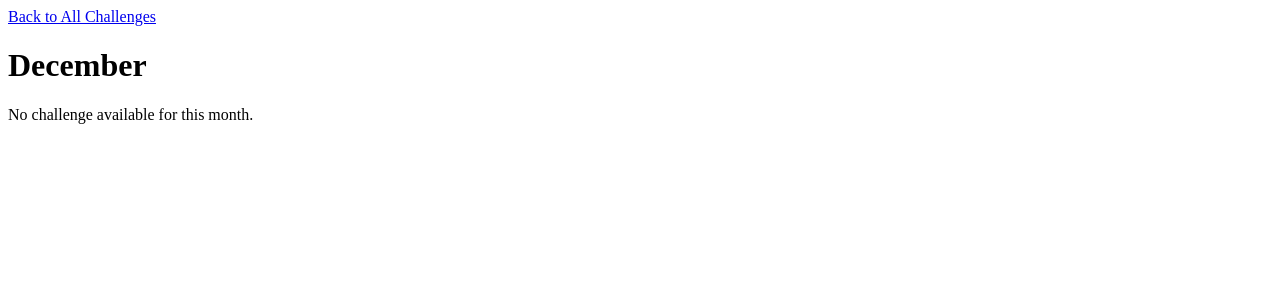
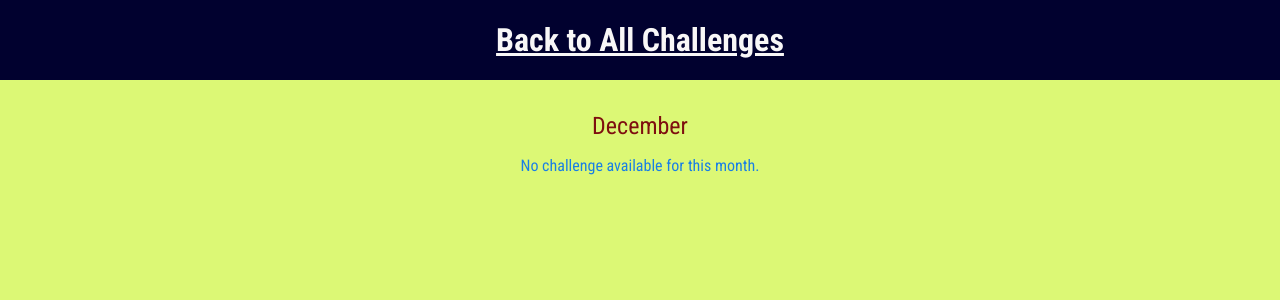
Before and after one commit to haileleulz/MONTHLY_CHALLENGES, a Django app: page /challenges/december in a window 1280 px wide. Shown: the top 300 px of the page. Run offline with Django 5.2, Linux system fonts and the light colour scheme.

Commit message:
css final commit

```diff
--- /dev/null
+++ b/challenges/static/challenges/challenge.css
@@ -0,0 +1,24 @@
+h1,
+h2 {
+  font-weight: bold;
+  text-align: center;
+  color: #2fea25;
+}
+
+
+h1 {
+  font-size: 1.5rem;
+  margin: 2rem 0 1rem 0;
+  font-weight: normal;
+  color: #7e0f0f;
+}
+
+h2 {
+  font-size: 3rem;
+  font-weight: bold;
+}
+
+.no-challenge {
+  text-align: center;
+  color: #197fe5;
+}
--- /dev/null
+++ b/challenges/static/challenges/includes/header.css
@@ -0,0 +1,24 @@
+header {
+  width: 100%;
+  height: 5rem;
+  background-color: #01012f;
+}
+
+header nav{
+  width: 100%;
+  height: 100%;
+  display: flex;
+  justify-content: center;
+  align-items: center;
+}
+
+header nav a{
+  color: #f8f7f7;
+  font-size: 2rem;
+  font-weight: bold;
+}
+
+header nav a:hover,
+header nav a:active{
+  color: #fcbf49;
+}
--- a/challenges/templates/challenges/challenge.html
+++ b/challenges/templates/challenges/challenge.html
@@ -1,4 +1,11 @@
 {% extends 'base.html' %}
+{% load static %}
+
+{% block css_files %}
+  <link rel="stylesheet" href="{% static 'challenges/challenge.css' %}" />
+  <link rel="stylesheet" href="{% static 'challenges/includes/header.css' %}" />
+{% endblock %}
+
 
 {% block page_title %}
   {{ month_name|title }} Challenge
@@ -11,6 +18,6 @@
   {% if text %}
     <h2>{{ text }}</h2>
   {% else %}
-    <p>No challenge available for this month.</p>
+    <p class="no-challenge">No challenge available for this month.</p>
   {% endif %}
 {% endblock %}
--- a/challenges/templates/challenges/index.html
+++ b/challenges/templates/challenges/index.html
@@ -1,4 +1,10 @@
 {% extends 'base.html' %}
+{% load static %}
+
+{% block css_files %}
+  <link rel="stylesheet" href="{% static 'challenges/challenges.css' %}" />
+  <link rel="stylesheet" href="{% static 'challenges/includes/header.css' %}" />
+{% endblock %}
 
 {% block page_title %}
   All Challenges
--- a/challenges/views.py
+++ b/challenges/views.py
@@ -1,7 +1,7 @@
 from calendar import month
 from django.urls import reverse
 from django.shortcuts import render
-from django.http import HttpResponse, HttpResponseNotFound, HttpResponseRedirect
+from django.http import Http404, HttpResponseNotFound, HttpResponseRedirect
 
 monthly_challenges = {
     "january": "Hello, world. January challenges.",
@@ -46,5 +46,5 @@ def monthly_challenge(request, month):
             "challenges/challenge.html",
             {"text": challenge_text, "month_name": month},
         )
-    except:
-        return HttpResponseNotFound("<h1>This month is not supported.</h1>")
+    except :
+        raise Http404()
--- a/monthly_challenges/settings.py
+++ b/monthly_challenges/settings.py
@@ -119,6 +119,11 @@ USE_TZ = True
 
 STATIC_URL = "static/"
 
+STATICFILES_DIRS = [
+    BASE_DIR / "static"
+]
+
+
 
 # Email
 # https://docs.djangoproject.com/en/6.1/topics/email/#topic-email-configuration
--- /dev/null
+++ b/static/style.css
@@ -0,0 +1,10 @@
+@import url('https://fonts.googleapis.com/css2?family=Roboto+Condensed:wght@400;700&display=swap');
+
+html, body {
+  font-family: 'Roboto Condensed', sans-serif;
+}
+
+body {
+  margin: 0;
+  background-color: #dcf875;
+}
--- a/templates/base.html
+++ b/templates/base.html
@@ -1,4 +1,6 @@
-<Doctype html>
+{% load static %}
+
+<!DOCTYPE html>
 <html lang="en">
   <head>
     <meta charset="UTF-8" />
@@ -8,10 +10,16 @@
         All Challenges
       {% endblock %}
     </title>
+
+    <link rel="stylesheet" href="{% static 'style.css' %}" />
+
+    {% block css_files %}
+
+    {% endblock %}
   </head>
   <body>
     {% block content %}
+
     {% endblock %}
   </body>
 </html>
-</Doctype>
```
Also changed, not shown: challenges/static/challenges/challenges.css (added, +38 -0 lines), my_site/manage.py (added, +22 -0 lines), my_site/my_site/asgi.py (added, +16 -0 lines), my_site/my_site/settings.py (added, +127 -0 lines), my_site/my_site/urls.py (added, +22 -0 lines), my_site/my_site/wsgi.py (added, +16 -0 lines), templates/404.html (added, +12 -0 lines), my_site/my_site/__init__.py (added). Lines whose indentation alone changed are shown as unchanged.
